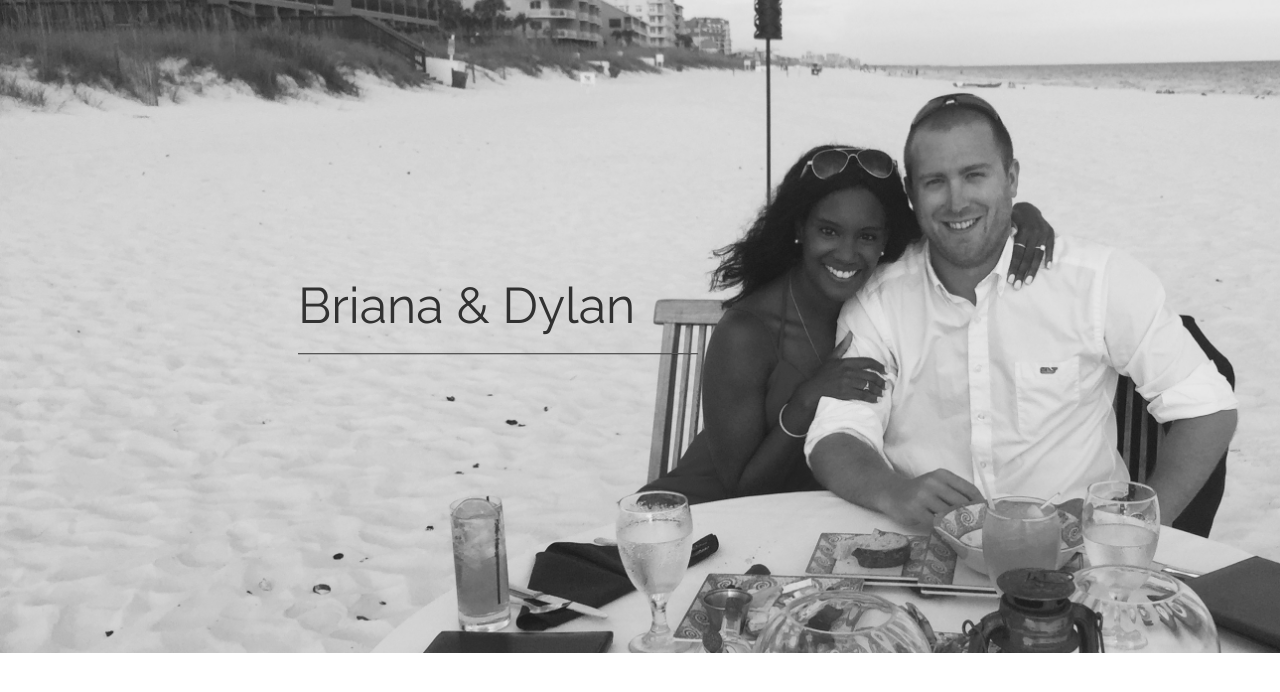
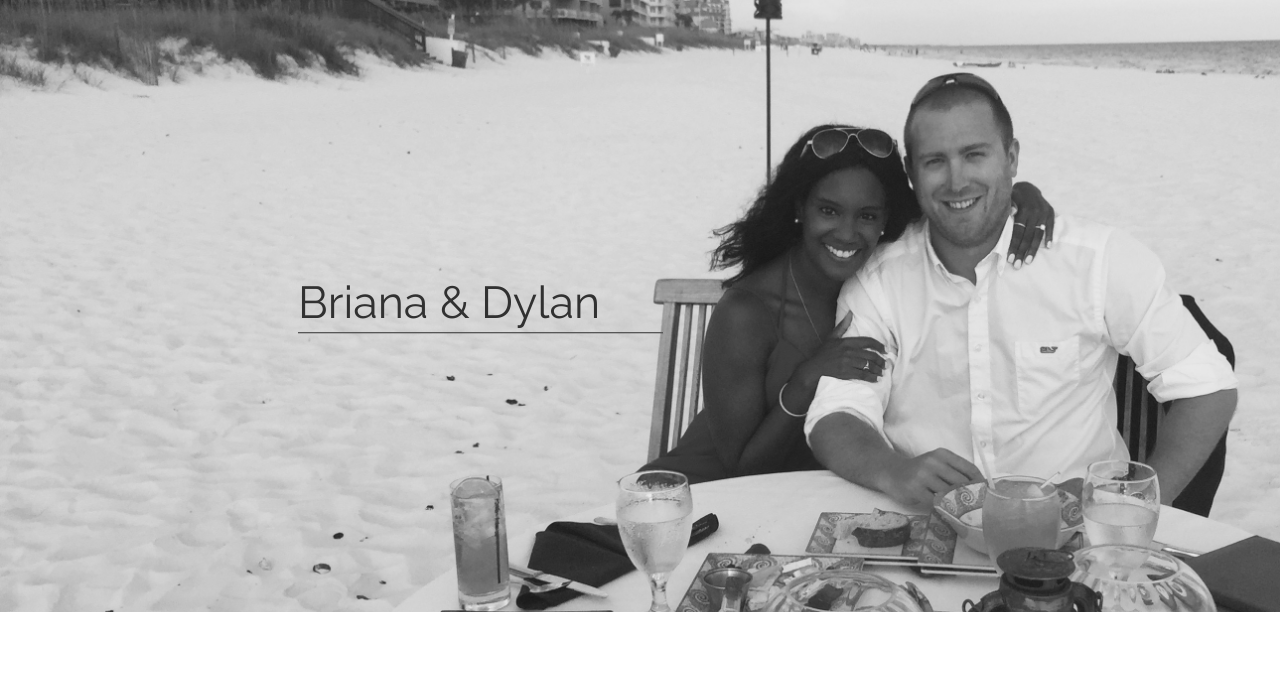
Before and after one commit to bbcrabb/bbcrabb.github.io, a Jekyll site: the page built from index.html, in a window 1280 px wide. Shown: the top 692 px of the page. Built offline with Jekyll 4.4.1, drawn with Linux system fonts in a browser that asks for light colours.

Commit message:
make landing page mobile friendly

```diff
--- a/_layouts/home.html
+++ b/_layouts/home.html
@@ -26,8 +26,8 @@
 					<div class="intro-message">
 						<a href="/our-story" >
               <h1 class="header ">Briana & Dylan</h1>
-            <!--<h3 class="light subtitle">Need a cute subtitle to click.</h3></a>-->
-						<hr class="intro-divider">
+						<div class="intro-divider"></div>
+          </a>
 					</div>
 				</div>
 			</div>
--- a/assets/css/landing-page.css
+++ b/assets/css/landing-page.css
@@ -19,15 +19,12 @@
 h6 {
     font-family: "Helvetica Neue",Helvetica,Arial,sans-serif;
     font-weight: 700;
+
 }
 
-.lead {
-    font-size: 18px;
-    font-weight: 400;
-}
 
-.intro-message > a:link {text-decoration: none;
-  font-size: 70px !important;
+.intro-message > a:link {
+  text-decoration: none;
   font-family: 'Raleway', sans-serif !important;
   font-weight: lighter !important;
   color: #313131
@@ -37,7 +34,7 @@
     padding-top: 50px; /* If you're making other pages, make sure there is 50px of padding to make sure the navbar doesn't overlap content! */
     padding-bottom: 50px;
     color: #f8f8f8;
-    background: url(../../images/home_bg.jpg) no-repeat center center;
+    background: url(../../images/home_bg.jpg) no-repeat center center ;
     background-size: cover;
 
 }
@@ -52,6 +49,7 @@
 .intro-message .header {
     margin: 0;
     font-size: 50px;
+    font-size: 3.5vw;
     font-family: 'Raleway', sans-serif;
     font-weight: normal;
     color: #313131
@@ -66,10 +64,11 @@
 }
 
 .intro-divider {
-    width: 400px;
+    width: 40%;
     border-top: 1px solid #575757;
     border-bottom: 1px solid rgba(0,0,0,0.2);
     margin-left: 0;
+    margin-top: 5px;
 }
 
 .intro-message > h3 {
@@ -77,30 +76,6 @@
     color: #f8f8f8;
 }
 
-
-@media(max-width:767px) {
-    .intro-message {
-        padding-bottom: 15%;
-    }
-
-    .intro-message > h1 {
-        font-size: 3em;
-    }
-
-    ul.intro-social-buttons > li {
-        display: block;
-        margin-bottom: 20px;
-        padding: 0;
-    }
-
-    ul.intro-social-buttons > li:last-child {
-        margin-bottom: 0;
-    }
-
-    .intro-divider {
-        width: 100%;
-    }
-}
 
 .network-name {
     text-transform: uppercase;
```
Also changed, not shown: 10 other files.
